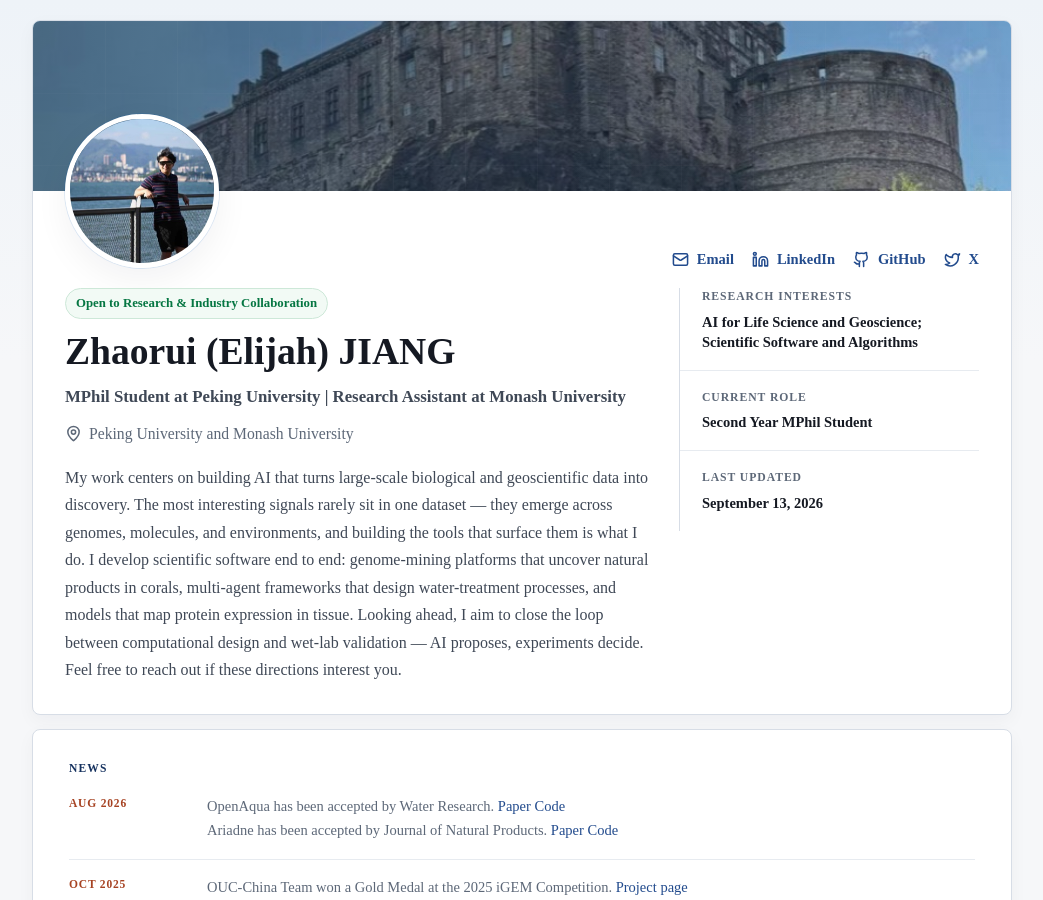
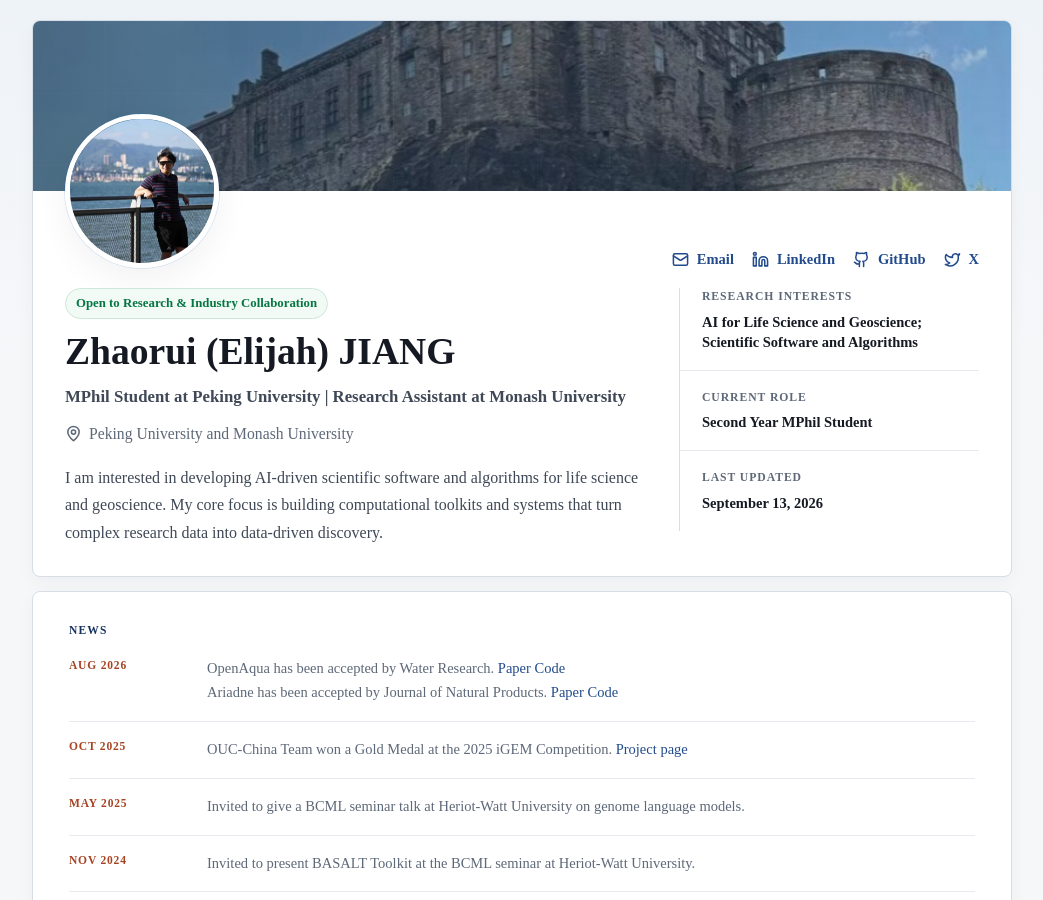
Before and after one commit to zhaorui-bi/zhaorui-bi.github.io, a Jekyll site: the page built from index.html, in a window 1280 px wide and 900 px high. Shown: the whole window, without its empty margins (118-1161 px from the left). Built offline with Jekyll 4.4.1, drawn with Linux system fonts in a browser that asks for light colours.

Commit message:
Trim profile summary to a concise tools-first statement

```diff
--- a/index.html
+++ b/index.html
@@ -107,17 +107,10 @@ title: Zhaorui (Elijah) Jiang
           Peking University and Monash University
         </p>
         <p class="profile-summary">
-          My work centers on building AI that turns large-scale biological and
-          geoscientific data into discovery. The most interesting signals
-          rarely sit in one dataset — they emerge across genomes, molecules,
-          and environments, and building the tools that surface them is what I
-          do. I develop scientific software end to end: genome-mining
-          platforms that uncover natural products in corals, multi-agent
-          frameworks that design water-treatment processes, and models that
-          map protein expression in tissue. Looking ahead, I aim to close the
-          loop between computational design and wet-lab validation — AI
-          proposes, experiments decide. Feel free to reach out if these
-          directions interest you.
+          I am interested in developing AI-driven scientific software and
+          algorithms for life science and geoscience. My core focus is
+          building computational toolkits and systems that turn complex
+          research data into data-driven discovery.
         </p>
       </div>
 
```
